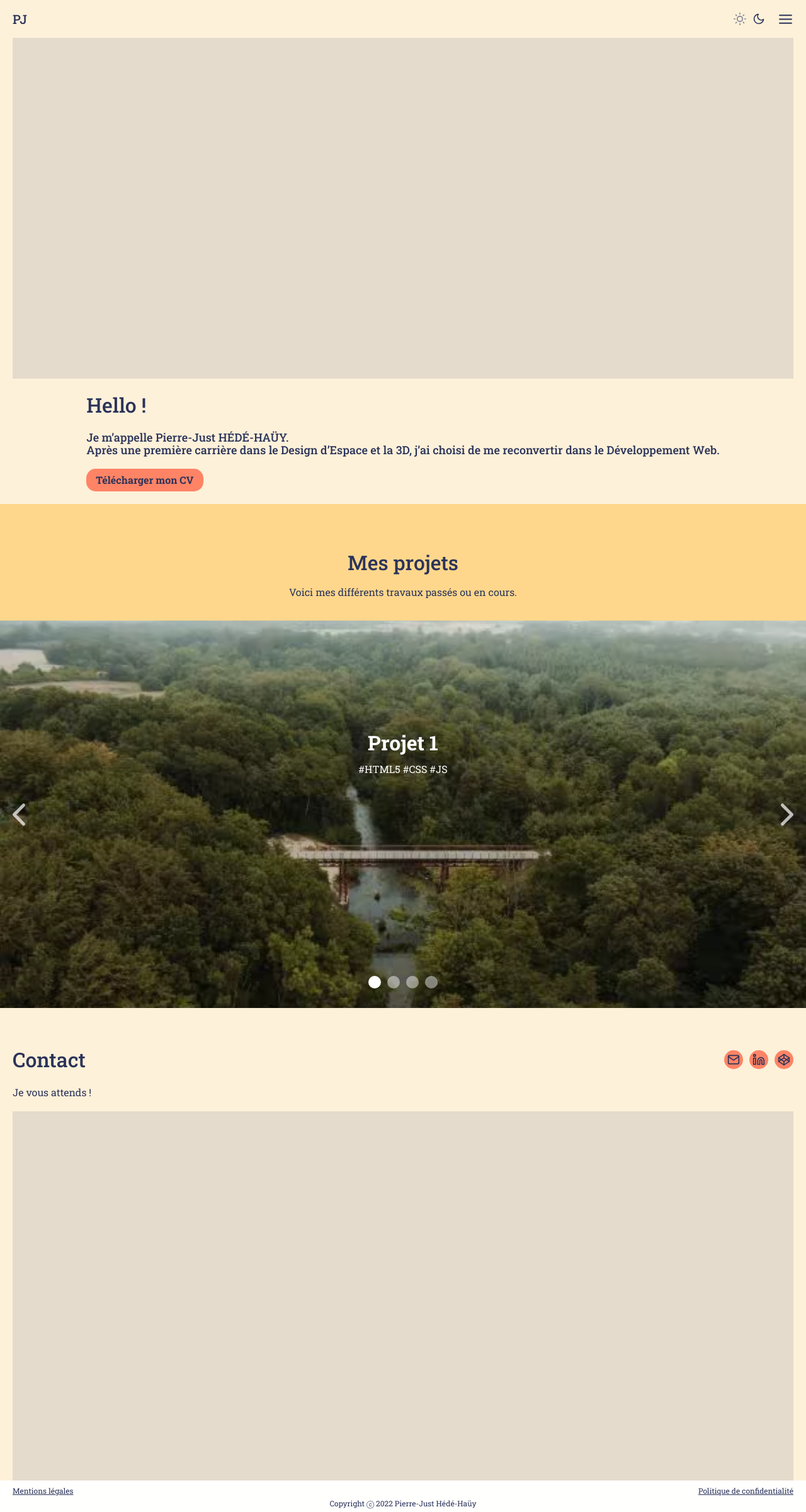
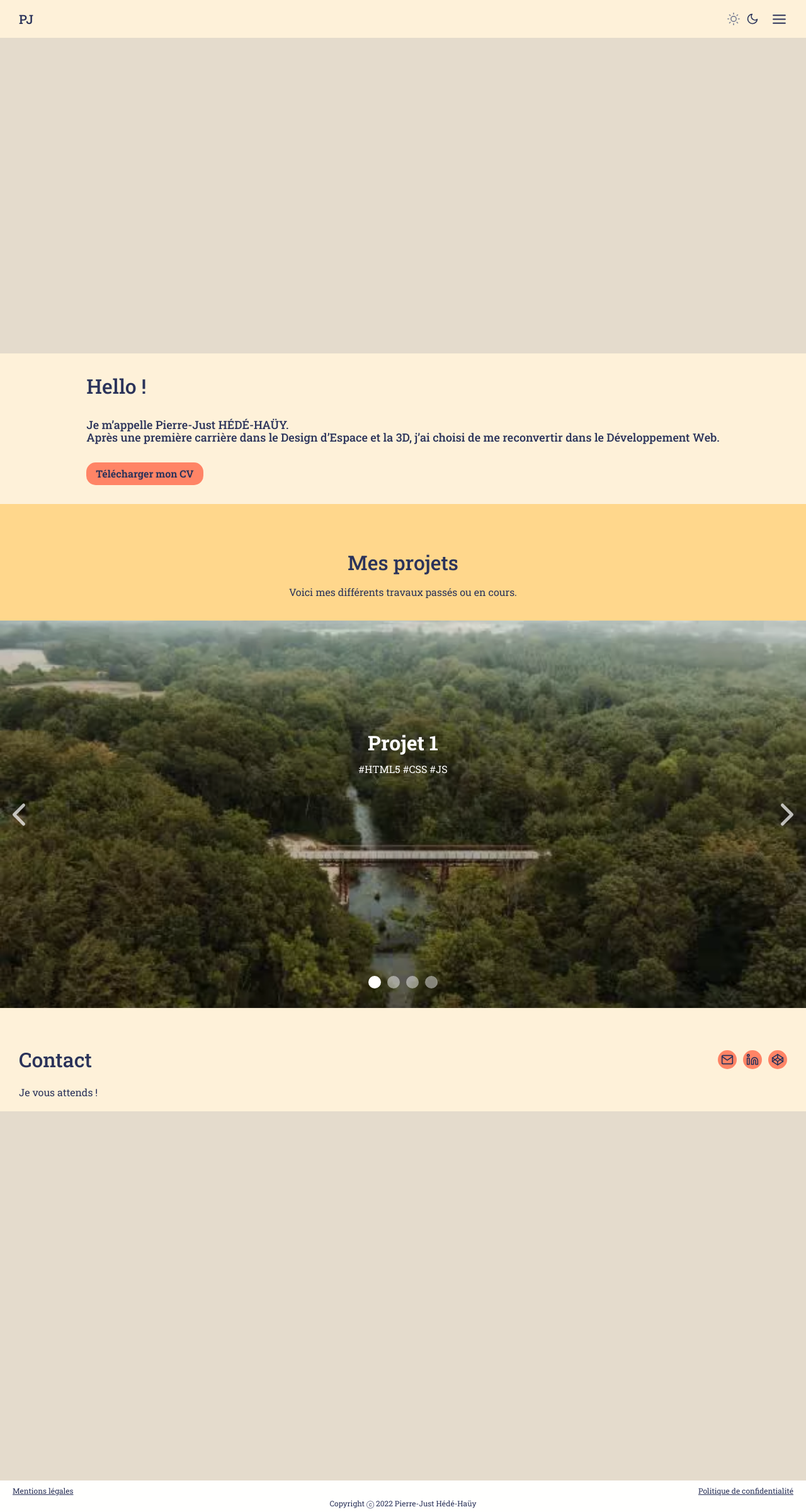
Before and after one commit to Pierro7430/pj-website, a website built with Vite: page index.html in a window 1280 px wide. Shown: the whole page at 63% size. Built offline with nearby package versions, Linux system fonts and the light colour scheme.

Commit message:
breackpoints added

```diff
--- a/index.html
+++ b/index.html
@@ -13,7 +13,7 @@
         <link rel="preconnect" href="https://fonts.gstatic.com" crossorigin>
         <link href="https://fonts.googleapis.com/css2?family=Roboto+Slab:wght@100;200;300;400;500;600;700;800;900&display=swap" rel="stylesheet">
 
-
+        <link rel="stylesheet" href="./style.scss">
     </head>
     <body>
 
--- a/sass/pages/_home.scss
+++ b/sass/pages/_home.scss
@@ -4,13 +4,17 @@
     left: 0;
     width: 100vw;
     height: $height--header;
-    padding: 0 $padding-side--global;
+    padding: 0 $padding-sides;
     display: flex;
     justify-content: space-between;
     align-items: center;
     gap: $space-regular;
     box-sizing: border-box;
     z-index: 5;
+
+    @include  mobile-large {
+        padding: 0 $padding-sides--mobile-large;
+    }
 
     .logo {
         font-size: $fs-large;
@@ -101,7 +105,7 @@
         position: relative;
         width: 100%;
         height: 100vh;
-        padding: $height--header $padding-side--global 0;
+        padding-top: $height--header;
         display: flex;
         flex-direction: column;
         justify-content: center;
@@ -138,7 +142,12 @@
             display: flex;
             flex-direction: column;
             gap: $space-regular;
-            padding: $space-regular 0;
+            padding: $padding-sides;
+
+            @include  mobile-large {
+                gap: $space-large;
+                padding: $padding-sides--mobile-large;
+            }
 
             &__text > * {
                 color: $color-primary-3;
@@ -188,7 +197,7 @@
         &__header {
             width: 100%;
             min-height: $height--projects-header;
-            padding: 0 $padding-side--global;
+            padding: 0 $padding-sides;
             display: flex;
             flex-direction: column;
             justify-content: center;
@@ -196,6 +205,10 @@
             gap: $space-small;
             text-align: center;
             box-sizing: border-box;
+
+            @include  mobile-large {
+                padding: 0 $padding-sides--mobile-large;
+            }
         }
 
         &__gallery {
@@ -218,7 +231,7 @@
         position: relative;
         width: 100%;
         height: $height--contact;
-        padding: $height--header $padding-side--global 0;
+        padding-top: $height--header;
         display: flex;
         flex-direction: column;
         justify-content: center;
@@ -226,6 +239,8 @@
         gap: $space-regular;
         overflow: hidden;
         box-sizing: border-box;
+
+
 
         &::before {
             content: "";
@@ -243,10 +258,15 @@
 
         &__info {
             width: 100%;
+            padding: 0 $padding-sides;
             display: flex;
             flex-direction: column;
             gap: $space-regular;
+            box-sizing: border-box;
 
+            @include  mobile-large {
+                padding: 0 $padding-sides--mobile-large;
+            }
 
             &__header {
                 display: flex;
@@ -310,7 +330,7 @@
     width: 100%;
     height: $height--footer;
     background-color: $color-primary-3;
-    padding: 0 $padding-side--global;
+    padding: 0 $padding-sides;
     display: flex;
     flex-direction: column;
     justify-content: center;
--- a/sass/utils/_mixins.scss
+++ b/sass/utils/_mixins.scss
@@ -144,7 +144,6 @@
 }
 
 
-
 // Small devices (landscape phones, 576px and up)
 @mixin mobile-large {
     @media screen and (min-width: map-get($breakpoints, mobile-large)){
--- a/sass/utils/_variables.scss
+++ b/sass/utils/_variables.scss
@@ -63,7 +63,8 @@ $breakpoints: (
 
     // mobile
 
-    $padding-side--global: $space-regular;
+    $padding-sides: $space-regular;
+    $padding-sides--mobile-large: $space-large;
 
         // header / footer
             $height--header: 60px;
```
